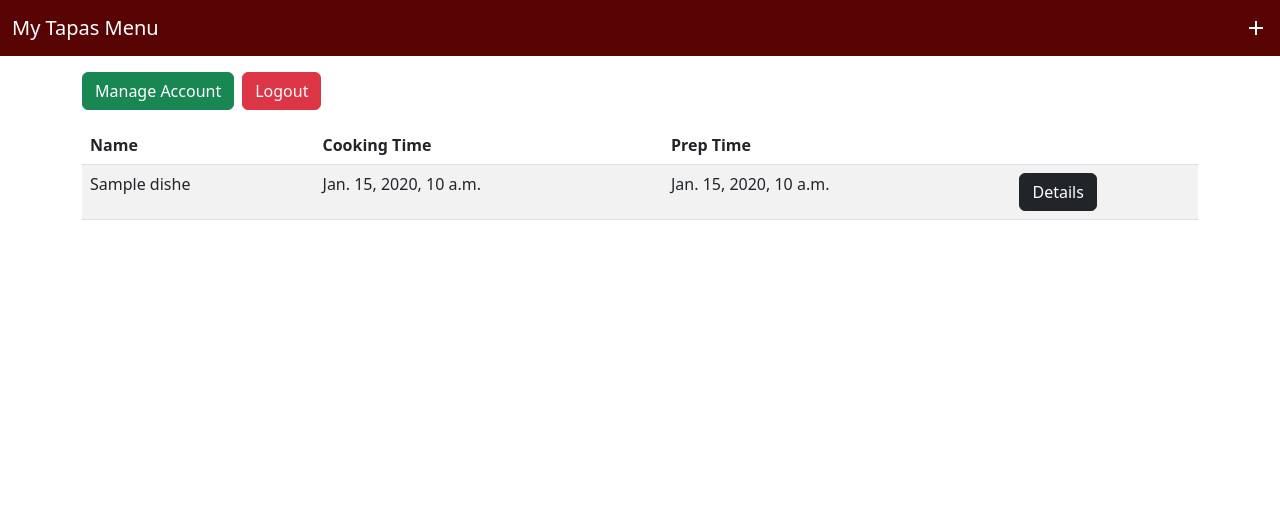
After one commit to karlpeduca/Module6, a Django app: template tapasV2/tapas/tapasapp/templates/tapasapp/basic_list.html in a window 1280 px wide. The commit adds this page. Shown: the top 508 px of the page. Run offline with Django 3.2, Linux system fonts and the light colour scheme; the template is opened without the code that fills it: most values are stand-ins (such as "Sample title", 1, 10 or a date in 2020); some libraries are stand-ins or nearby versions.

Commit message:
html changes: basic_list, login, signup

```diff
--- /dev/null
+++ b/tapasV2/tapas/tapasapp/templates/tapasapp/basic_list.html
@@ -0,0 +1,29 @@
+{% extends 'tapasapp/base.html' %}
+{% load static %}
+{% block content %}
+    <div class="col-12">
+        <div class="mb-3 d-flex gap-2">
+            <a class="btn btn-success" href="{% url 'manage_account' pk=pk %}">Manage Account</a>
+            <a class="btn btn-danger" href="{% url 'logout' %}">Logout</a>
+        </div>
+
+        <table class="table table-striped mb-5">
+            <thead>
+                <th scope="col"> Name </th>
+                <th scope="col"> Cooking Time </th>
+                <th scope="col"> Prep Time </th>
+                <th scope="col">  </th>
+            </thead>
+            <tbody>
+                {% for d in dishes %}
+                <tr>
+                    <td> {{ d.name }} </td>
+                    <td> {{ d.prep_time }} </td>
+                    <td> {{ d.cook_time }} </td>
+                    <td><a href="{% url 'view_detail' pk=d.pk %}"  class="btn btn-dark">Details</button></td>
+                </tr>
+                {% endfor %}
+            </tbody>
+        </table>
+    </div>
+{% endblock %}
--- a/tapasV2/tapas/tapasapp/templates/tapasapp/login.html
+++ b/tapasV2/tapas/tapasapp/templates/tapasapp/login.html
@@ -15,7 +15,7 @@
         </div>
 
         {% if message %}
-            <div class="alert alert-info mt-3" role="alert">
+            <div class="alert alert-info mt-3">
                 {{ message }}
             </div>
         {% endif %}
--- a/tapasV2/tapas/tapasapp/urls.py
+++ b/tapasV2/tapas/tapasapp/urls.py
@@ -4,6 +4,7 @@ from . import views
 
 urlpatterns = [
     path('', views.login, name='login'),
+    path('signup', views.signup, name='signup'),
     path('better_menu', views.better_menu, name='better_menu'),
     path('add_menu', views.add_menu, name='add_menu'),
     path('view_detail/<int:pk>/', views.view_detail, name='view_detail'),
```
Also changed, not shown: tapasV2/tapas/tapasapp/templates/tapasapp/signup.html (added, +22 -0 lines).
